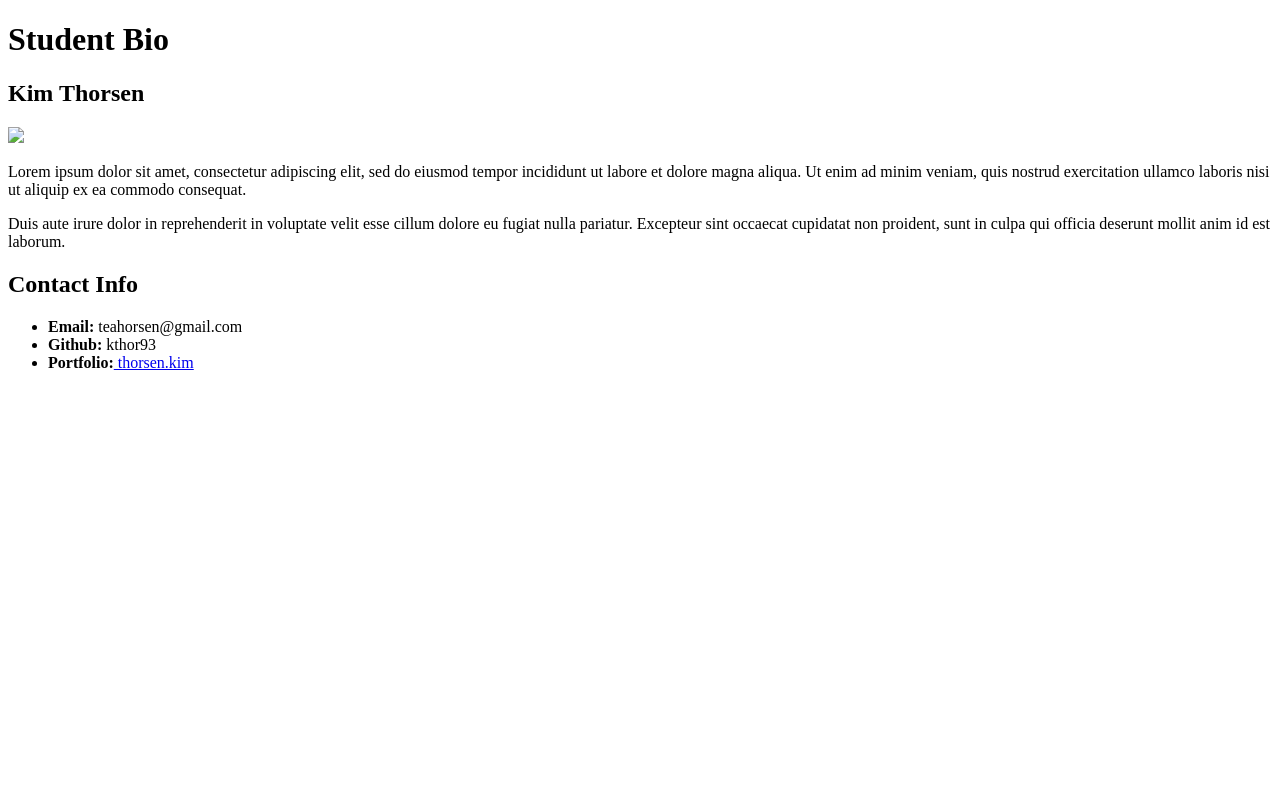
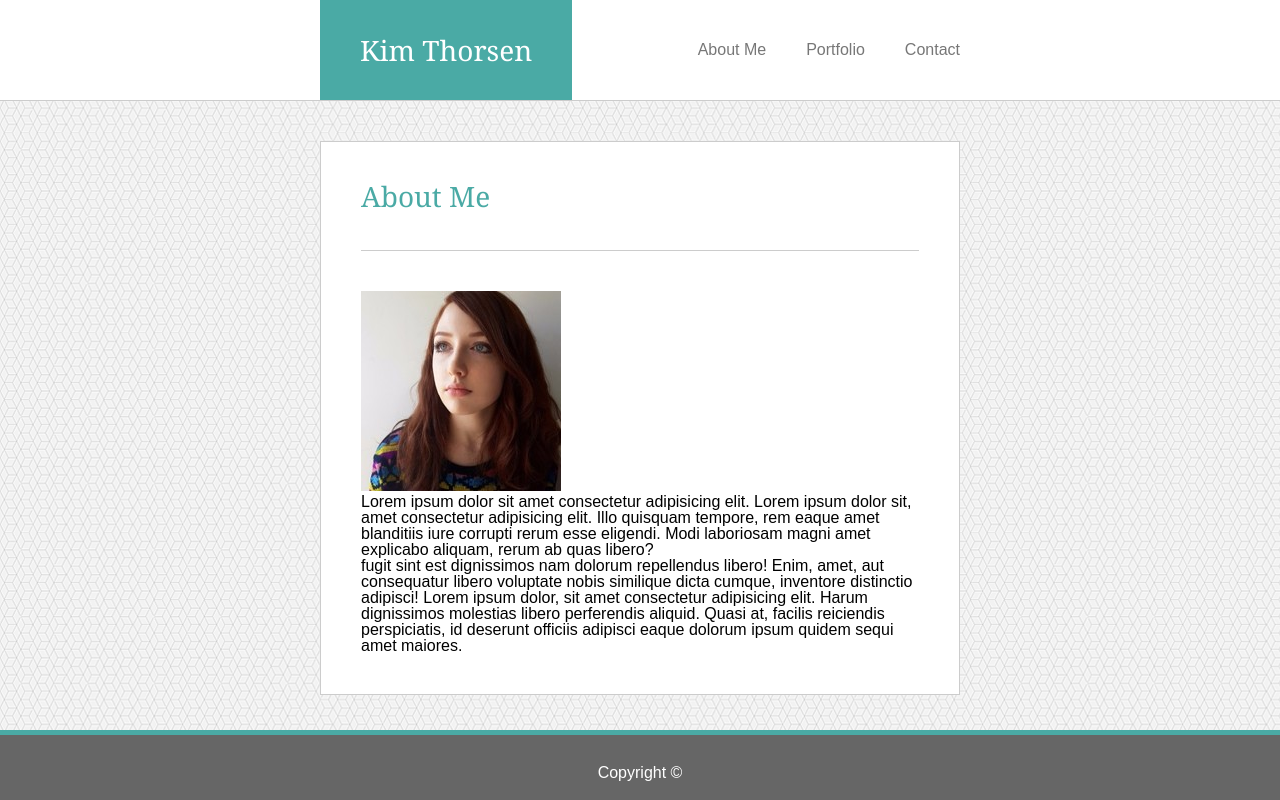
Before and after one commit to kthor93/basic-portfolio, a plain HTML site: page index.html in a window 1280 px wide. Drawn offline with Linux system fonts and the light colour scheme.

Commit message:
update to content

```diff
--- /dev/null
+++ b/assets/css/reset.css
@@ -0,0 +1,48 @@
+/* http://meyerweb.com/eric/tools/css/reset/
+   v2.0 | 20110126
+   License: none (public domain)
+*/
+
+html, body, div, span, applet, object, iframe,
+h1, h2, h3, h4, h5, h6, p, blockquote, pre,
+a, abbr, acronym, address, big, cite, code,
+del, dfn, em, img, ins, kbd, q, s, samp,
+small, strike, strong, sub, sup, tt, var,
+b, u, i, center,
+dl, dt, dd, ol, ul, li,
+fieldset, form, label, legend,
+table, caption, tbody, tfoot, thead, tr, th, td,
+article, aside, canvas, details, embed,
+figure, figcaption, footer, header, hgroup,
+menu, nav, output, ruby, section, summary,
+time, mark, audio, video {
+	margin: 0;
+	padding: 0;
+	border: 0;
+	font-size: 100%;
+	font: inherit;
+	vertical-align: baseline;
+}
+/* HTML5 display-role reset for older browsers */
+article, aside, details, figcaption, figure,
+footer, header, hgroup, menu, nav, section {
+	display: block;
+}
+body {
+	line-height: 1;
+}
+ol, ul {
+	list-style: none;
+}
+blockquote, q {
+	quotes: none;
+}
+blockquote:before, blockquote:after,
+q:before, q:after {
+	content: '';
+	content: none;
+}
+table {
+	border-collapse: collapse;
+	border-spacing: 0;
+}
--- a/assets/css/style.css
+++ b/assets/css/style.css
@@ -0,0 +1,95 @@
+* {
+    -webkit-box-sizing: border-box;
+    -moz-box-sizing: border-box;
+    box-sizing: border-box;
+}
+
+body {
+    background-image: url("../images/qbkls.png");
+    font-family: 'Arial', 'Helvetica Neue', Helvetica, sans-serif;
+}
+
+header {
+    background-color: #fff;
+    border-bottom: 1px solid #ccc;
+    margin-bottom: 40px;
+}
+
+nav {
+    display: flex;
+    justify-content: space-between;
+    align-items: center;
+    width: 50%;
+    height: 100px;
+    margin: 0 auto;
+}
+
+#title {
+    background-color: #4aaaa5;
+    height: 100%;
+    padding: 0 40px;
+    display: flex;
+    align-items: center;
+    color: #fff;
+    text-decoration: none;
+    font-size: 28px;
+    font-family: 'Georgia', Times, 'Times New Roman', serif;
+}
+
+#nav-links {
+    display: flex;
+    flex-direction: row;
+    justify-content: flex-end;
+}
+
+#nav-links a {
+    padding-left: 40px;
+    text-decoration: none;
+    color: #777;
+}
+
+.content-wrapper {
+    margin: auto;
+    width: 50%;
+    background: #fff;
+    border: 1px solid #ccc;
+    padding: 40px;
+}
+
+.content-wrapper h1 {
+    width: 100%;
+    font-size: 28px;
+    color: #4aaaa5;
+    font-family: 'Georgia', Times, 'Times New Roman', serif;
+    padding-bottom: 40px;
+    border-bottom: 1px solid #ccc;
+}
+
+.content {
+    display: inline-block;
+    padding-top: 40px;
+}
+
+.about-img {
+    margin-right: 40px;
+}
+
+.about-text {
+}
+
+footer {
+    height: 70px;
+    background-color: #666;
+    position: fixed;
+    width: 100%;
+    bottom: 0;
+    margin-top: 40px;
+    border-top: 5px solid #4aaaa5;
+}
+
+#footer-content {
+    text-align: center;
+    margin: 30px;
+    height: 100%;
+    color: #fff;
+}
--- a/index.html
+++ b/index.html
@@ -1,30 +1,42 @@
 <!DOCTYPE html>
 <html lang="en">
-    <head>
-        <title>Student Bio</title>
-    </head>
-    <body>
-        <h1>Student Bio</h1>
-        <h2>Kim Thorsen</h2>
+<head>
+    <meta charset="UTF-8">
+    <meta name="viewport" content="width=device-width, initial-scale=1.0">
+    <meta http-equiv="X-UA-Compatible" content="ie=edge">
 
-        <img src="0.jpeg">
+    <link rel="stylesheet" type="text/css" href="assets/css/reset.css">
+    <link rel="stylesheet" type="text/css" href="assets/css/style.css">
 
-        <p>Lorem ipsum dolor sit amet, consectetur adipiscing elit,
-            sed do eiusmod tempor incididunt ut labore et dolore magna
-            aliqua. Ut enim ad minim veniam, quis nostrud exercitation
-            ullamco laboris nisi ut aliquip ex ea commodo consequat.</p>
+    <title>Kim Thorsen</title>
+</head>
 
-        <p>Duis aute irure dolor in reprehenderit in voluptate velit
-            esse cillum dolore eu fugiat nulla pariatur. Excepteur sint
-            occaecat cupidatat non proident, sunt in culpa qui officia
-            deserunt mollit anim id est laborum.</p>
+<body>
+    <header>
+        <nav>
+            <a href="#" id="title">Kim Thorsen</a>
 
-        <h2>Contact Info</h2>
+            <ul id="nav-links">
+                <li><a href="#">About Me</a></li>
+                <li><a href="#">Portfolio</a></li>
+                <li><a href="#">Contact</a></li>
+            </ul>
+        </nav>
+    </header>
 
-        <ul>
-            <li><strong>Email:</strong> teahorsen@gmail.com</li>
-            <li><strong>Github:</strong> kthor93</li>
-            <li><strong>Portfolio:</strong><a href="https://thorsen.kim"> thorsen.kim</a></li>
-        </ul>
-    </body>
+    <div class="content-wrapper">
+        <h1>About Me</h1>
+        <div class="content">
+            <img id="about-img" src="assets/images/0.jpeg">
+            <div id="about-text"></div>
+                <p>Lorem ipsum dolor sit amet consectetur adipisicing elit. Lorem ipsum dolor sit, amet consectetur adipisicing elit. Illo quisquam tempore, rem eaque amet blanditiis iure corrupti rerum esse eligendi. Modi laboriosam magni amet explicabo aliquam, rerum ab quas libero?</p>
+                <p>fugit sint est dignissimos nam dolorum repellendus libero! Enim, amet, aut consequatur libero voluptate nobis similique dicta cumque, inventore distinctio adipisci! Lorem ipsum dolor, sit amet consectetur adipisicing elit. Harum dignissimos molestias libero perferendis aliquid. Quasi at, facilis reiciendis perspiciatis, id deserunt officiis adipisci eaque dolorum ipsum quidem sequi amet maiores.</p>
+            </div>
+        </div>
+    </div>
+
+    <footer>
+        <div id="footer-content">Copyright &copy;</div>
+    </footer>
+</body>
 </html>
```
Also changed, not shown: assets/images/qbkls.png (added), 2 other files.
